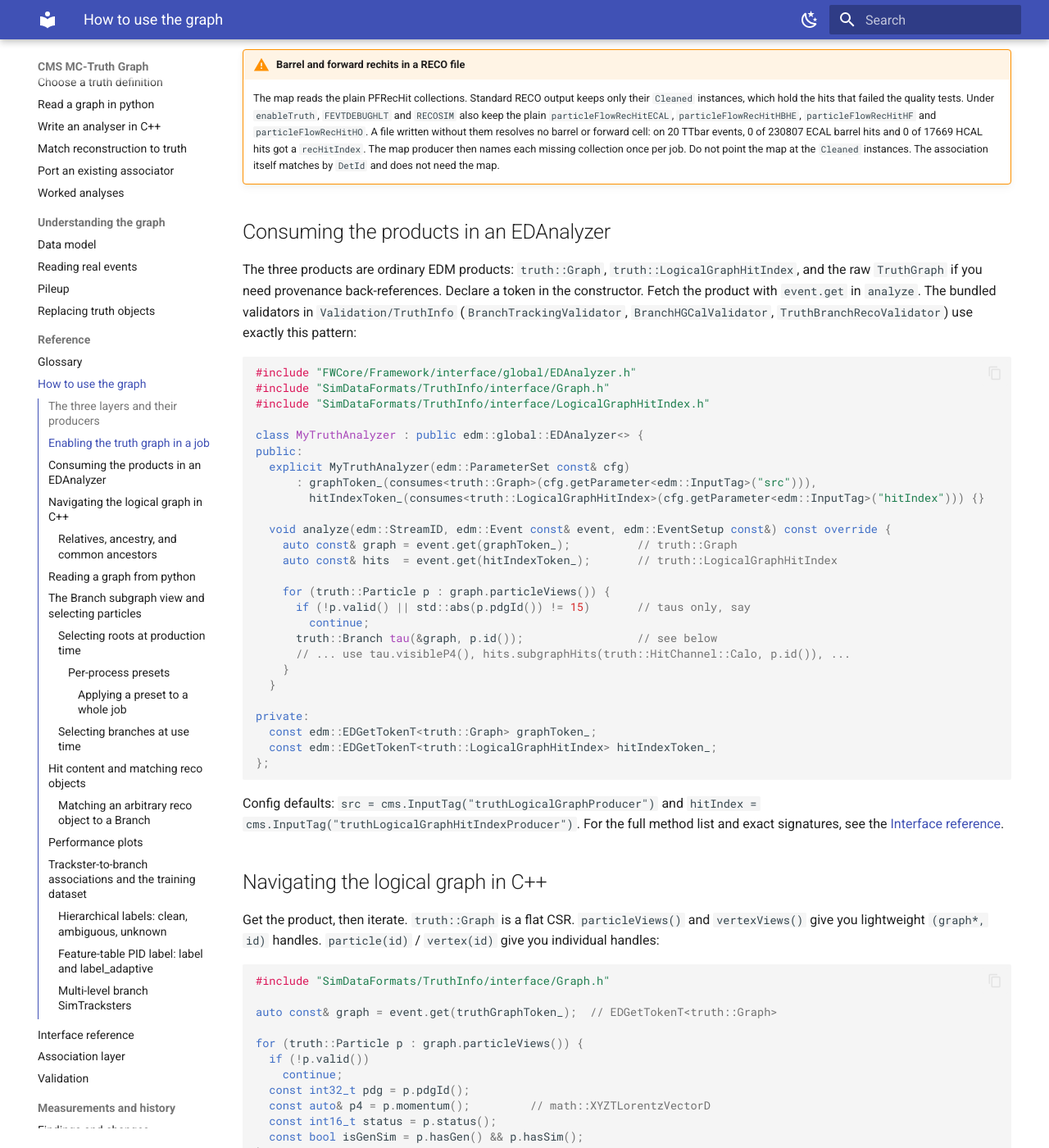
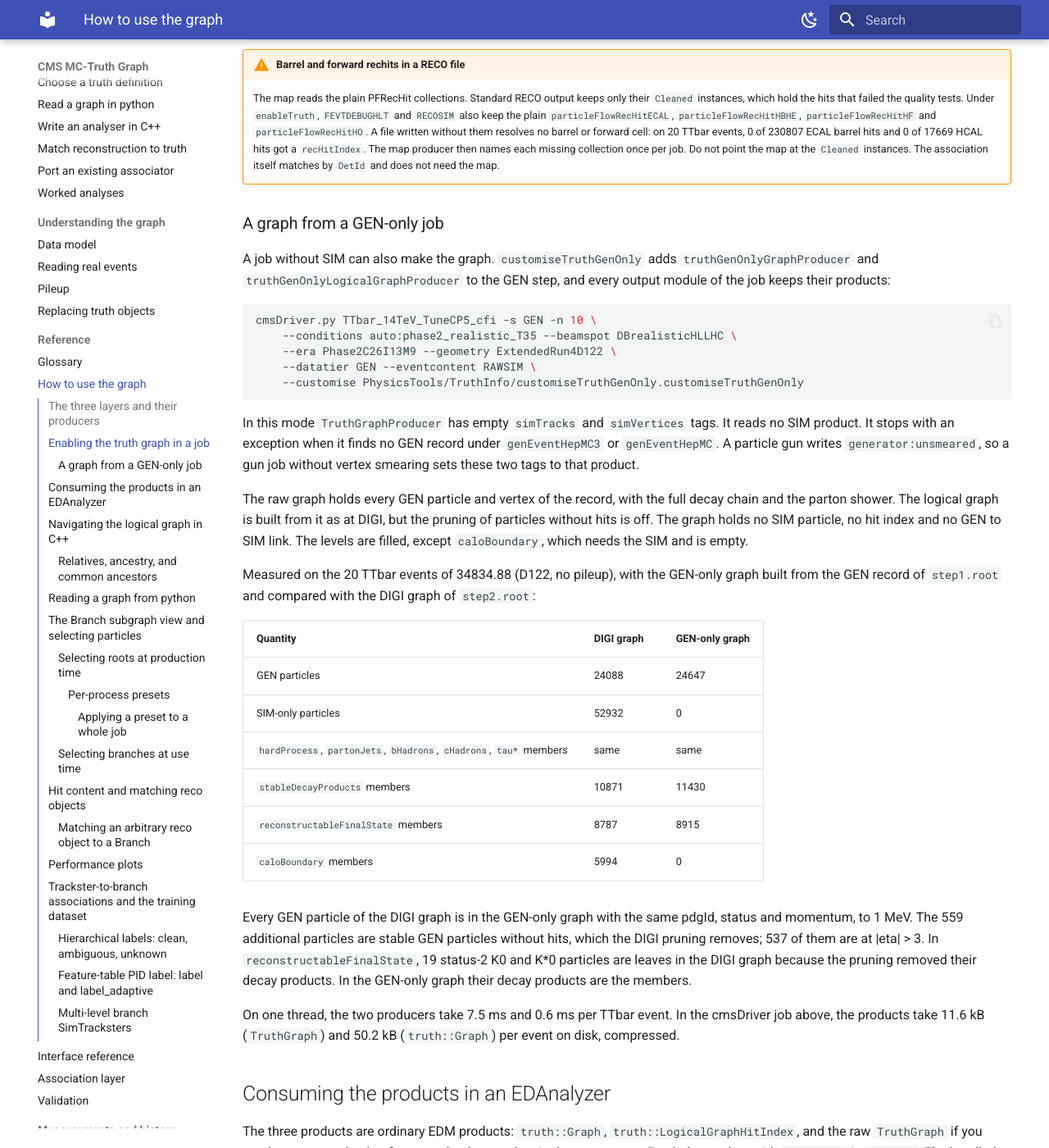
Before and after one commit to felicepantaleo/cms-truth-docs, an MkDocs documentation site: the page built from docs/usage.md, in a window 1280 px wide and 1400 px high, scrolled down 3037 px. Shown: the whole window at 82% size. Built offline with MkDocs 1.6.1 and Material for MkDocs 9.7.7, drawn with Linux system fonts in a browser that asks for light colours.

Commit message:
usage: build the truth graph in a GEN-only job

````diff
--- a/docs/usage.md
+++ b/docs/usage.md
@@ -153,6 +153,55 @@ process.truthLogicalGraphHitIndexProducer = cms.EDProducer(
     producer then names each missing collection once per job. Do not point the map at
     the `Cleaned` instances. The association itself matches by `DetId` and does not need
     the map.
+
+### A graph from a GEN-only job
+
+A job without SIM can also make the graph. `customiseTruthGenOnly` adds
+`truthGenOnlyGraphProducer` and `truthGenOnlyLogicalGraphProducer` to the GEN step,
+and every output module of the job keeps their products:
+
+```bash
+cmsDriver.py TTbar_14TeV_TuneCP5_cfi -s GEN -n 10 \
+    --conditions auto:phase2_realistic_T35 --beamspot DBrealisticHLLHC \
+    --era Phase2C26I13M9 --geometry ExtendedRun4D122 \
+    --datatier GEN --eventcontent RAWSIM \
+    --customise PhysicsTools/TruthInfo/customiseTruthGenOnly.customiseTruthGenOnly
+```
+
+In this mode `TruthGraphProducer` has empty `simTracks` and `simVertices` tags. It
+reads no SIM product. It stops with an exception when it finds no GEN record under
+`genEventHepMC3` or `genEventHepMC`. A particle gun writes `generator:unsmeared`, so a
+gun job without vertex smearing sets these two tags to that product.
+
+The raw graph holds every GEN particle and vertex of the record, with the full decay
+chain and the parton shower. The logical graph is built from it as at DIGI, but the
+pruning of particles without hits is off. The graph holds no SIM particle, no hit index
+and no GEN to SIM link. The levels are filled, except `caloBoundary`, which needs the
+SIM and is empty.
+
+Measured on the 20 TTbar events of 34834.88 (D122, no pileup), with the GEN-only graph
+built from the GEN record of `step1.root` and compared with the DIGI graph of
+`step2.root`:
+
+| Quantity | DIGI graph | GEN-only graph |
+|---|---|---|
+| GEN particles | 24088 | 24647 |
+| SIM-only particles | 52932 | 0 |
+| `hardProcess`, `partonJets`, `bHadrons`, `cHadrons`, `tau*` members | same | same |
+| `stableDecayProducts` members | 10871 | 11430 |
+| `reconstructableFinalState` members | 8787 | 8915 |
+| `caloBoundary` members | 5994 | 0 |
+
+Every GEN particle of the DIGI graph is in the GEN-only graph with the same pdgId,
+status and momentum, to 1 MeV. The 559 additional particles are stable GEN particles without
+hits, which the DIGI pruning removes; 537 of them are at |eta| > 3. In
+`reconstructableFinalState`, 19 status-2 K0 and K*0 particles are leaves in the DIGI
+graph because the pruning removed their decay products. In the GEN-only graph their
+decay products are the members.
+
+On one thread, the two producers take 7.5 ms and 0.6 ms per TTbar event. In the
+cmsDriver job above, the products take 11.6 kB (`TruthGraph`) and 50.2 kB
+(`truth::Graph`) per event on disk, compressed.
 
 ## Consuming the products in an EDAnalyzer
 
````
